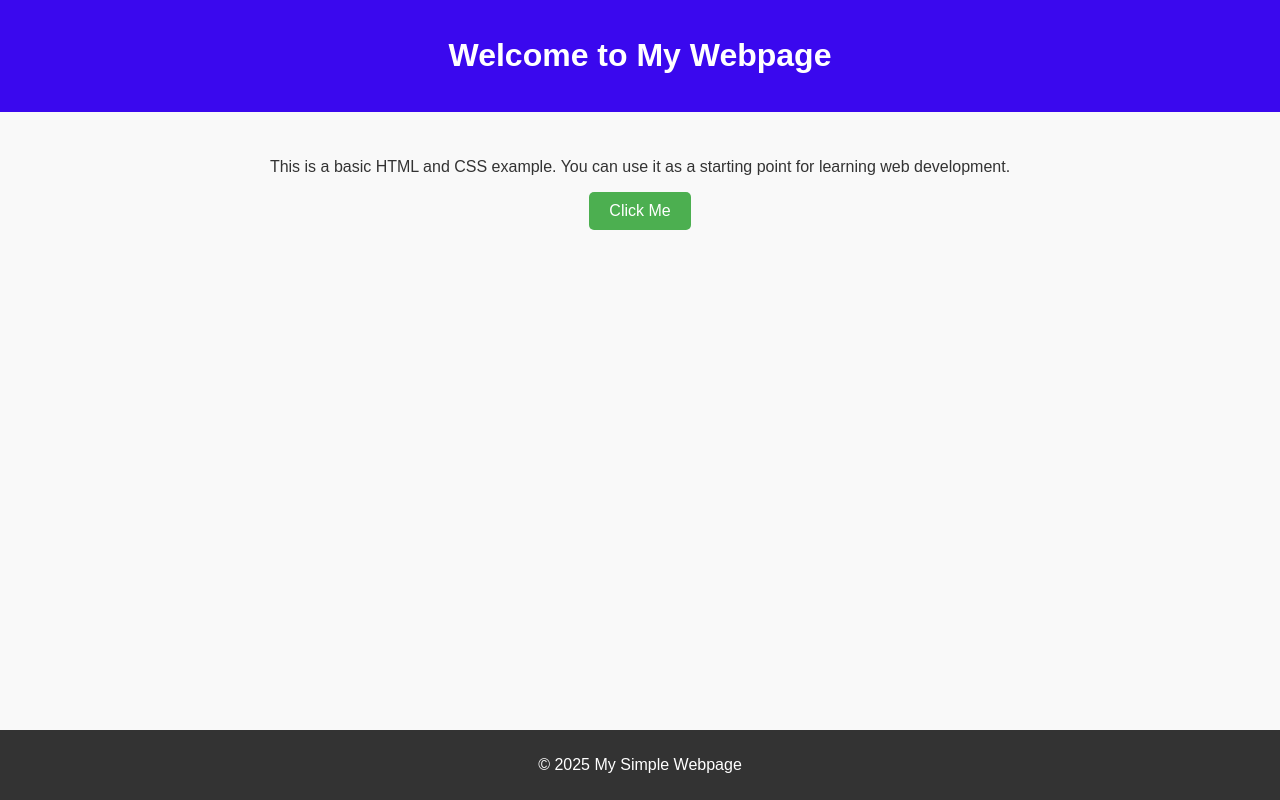
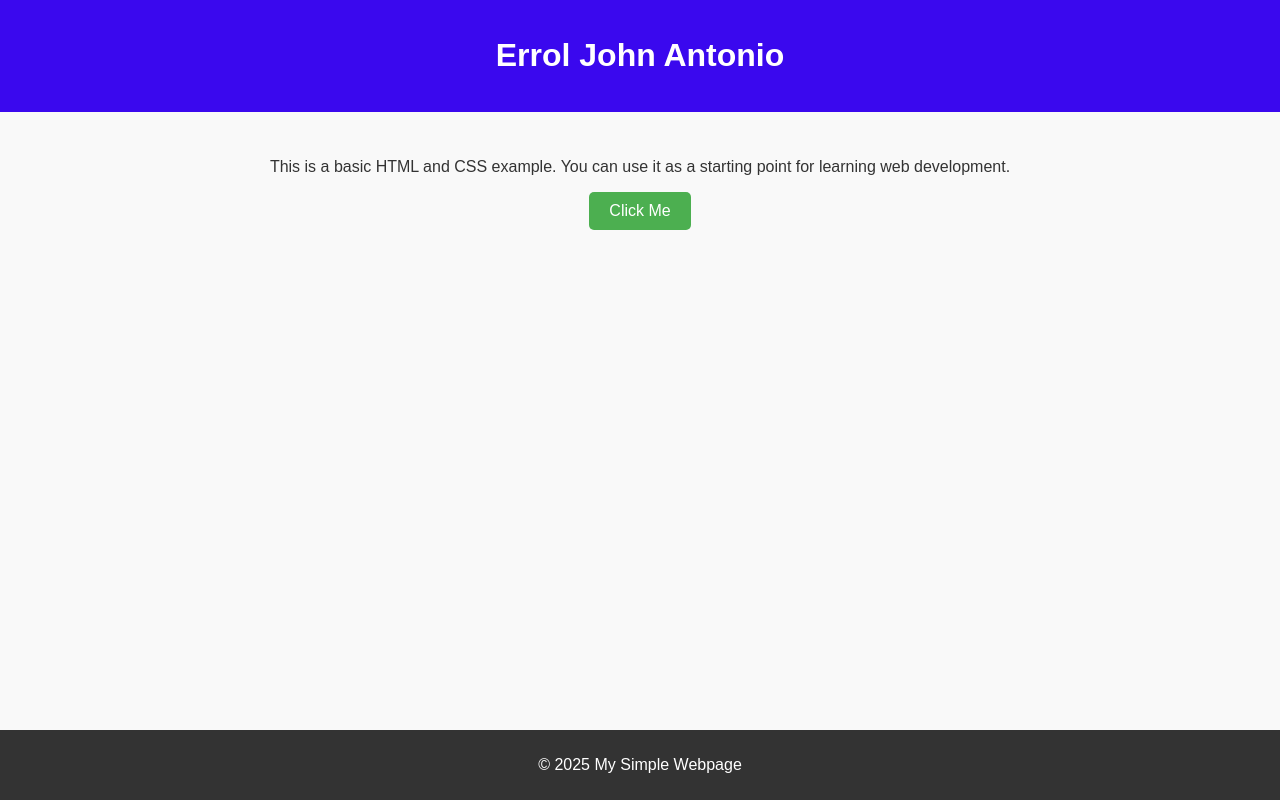
Before and after one commit to ejmantonio/ncp3106-v3, a plain HTML site: page index.html in a window 1280 px wide. Drawn offline with Linux system fonts and the light colour scheme.

Commit message:
Modify the author's name

```diff
--- a/index.html
+++ b/index.html
@@ -8,7 +8,7 @@
 </head>
 <body>
     <header>
-        <h1>Welcome to My Webpage</h1>
+        <h1>Errol John Antonio</h1>
     </header>
 
     <main>
```
